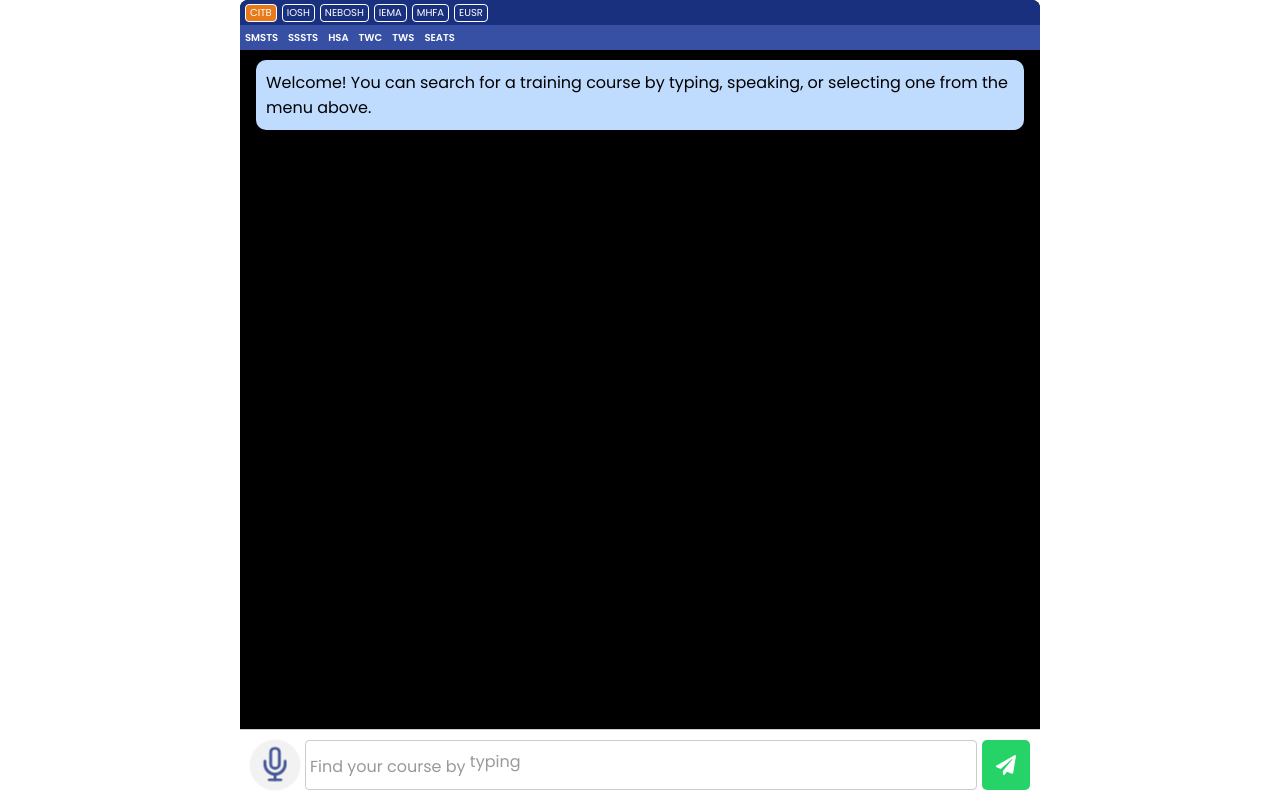
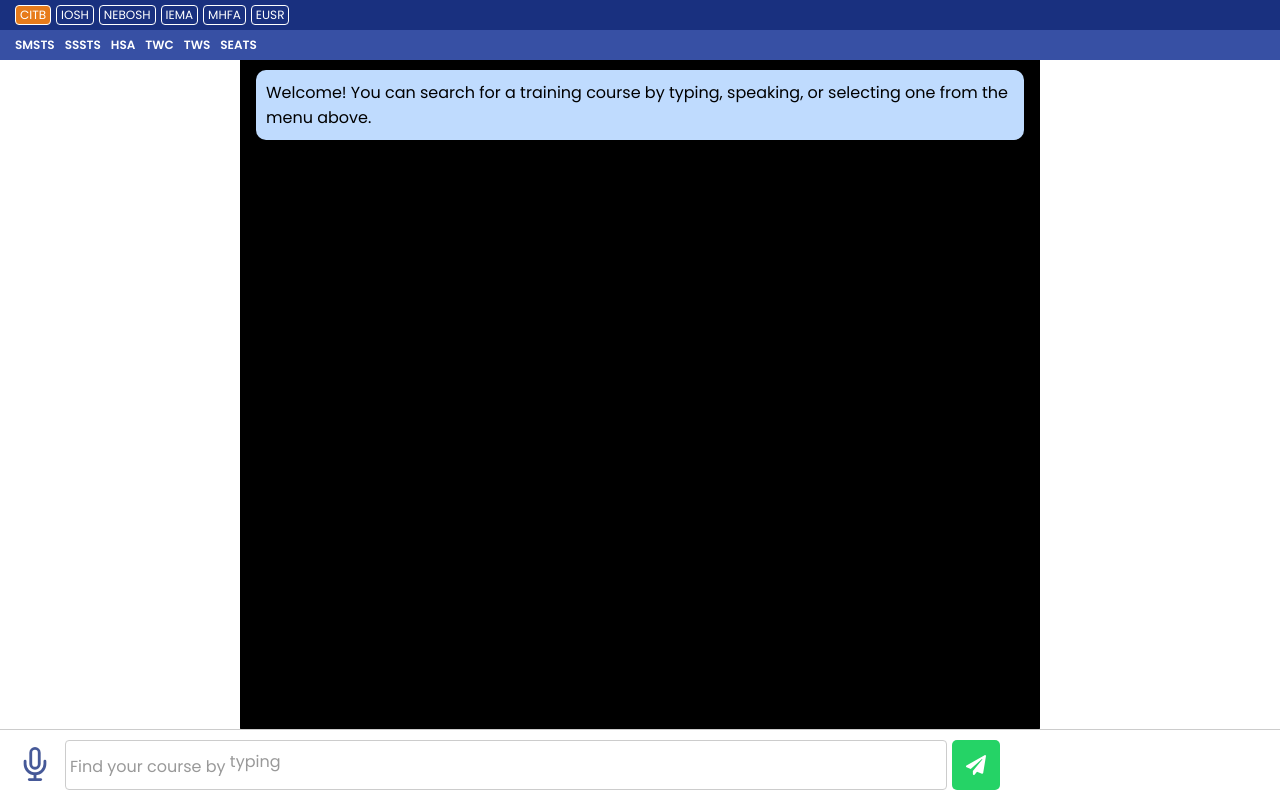
Before and after one commit to danieliancu/talk, a Next.js app: page / in a window 1280 px wide. Built offline with nearby package versions, Linux system fonts and the light colour scheme.

Commit message:
v 1.2 - small changes - fixed divs at the top and bottom

```diff
--- a/pages/api/ask.js
+++ b/pages/api/ask.js
@@ -8,12 +8,6 @@ import {
 import { normalizeText } from "@/lib/utils/normalize";
 import { buildMeta } from "@/lib/courses/buildMeta";
 import { detectSortKey } from "@/lib/sortTriggers";
-import { FaUser } from "react-icons/fa";
-
-import fs from "fs";
-import path from "path";
-import crypto from "crypto";
-import util from "util";
 
 
 
--- a/styles/Chat.module.css
+++ b/styles/Chat.module.css
@@ -3,7 +3,7 @@
     flex-direction: column;
     max-width: 800px;
     margin: 0 auto;
-    height: 100vh;
+    height: 92vh;
     background: white;
     border-radius: 8px;
     overflow: hidden;
@@ -15,21 +15,20 @@
     color: white;
     background: grey;
     margin-bottom: 10px;
-    position: relative;
-    position: absolute;
+    position: fixed;
     top:0px;
     z-index:1;
     width: 100%;
     left:0px;
-    height:50px;
+    height:60px;
 }
 
 .top > div {
-  height:25px;
+  height:30px;
   display: flex;
   align-items: center;
-  padding: 5px;
-  font-size: 10px;
+  padding: 15px;
+  font-size: 12px;
 }
 
 .menu {
@@ -54,7 +53,7 @@
 
   .chat {
     flex: 1;
-    padding: 60px 16px 16px 16px;
+    padding: 70px 16px 16px 16px;
     overflow-y: auto;
     background: black;
   }
@@ -97,15 +96,17 @@
     border-top: 1px solid #ccc;
     background: white;
     gap: 5px;
-    position: relative;
+    position: fixed;
+    bottom: 0;
+    left: 0;
+    width: 100%;
   }
 
 .inputWrap input {
-  flex: 1;
   padding: 8px;
   border: 1px solid #ccc;
   border-radius: 4px;
-
+  width: 70%;
   font-size: 16px;
   font-weight: 400;
   color: #999;
@@ -150,38 +151,9 @@
     justify-content: center;
     font-weight: bold;
     font-size: 1.25rem;
-    animation: pulse 2s infinite;
   }
 
-  @keyframes pulse {
-    0% {
-      transform: scale(1);
-      opacity: 1;
-    }
-    50% {
-      transform: scale(1.05);
-      opacity: 0.8;
-    }
-    100% {
-      transform: scale(1);
-      opacity: 1;
-    }
-  }
 
-  @keyframes slowPulse {
-  0% {
-    transform: scale(1);
-    opacity: 1;
-  }
-  50% {
-    transform: scale(1.02);
-    opacity: 0.8;
-  }
-  100% {
-    transform: scale(1);
-    opacity: 1;
-  }
-}
 
 
 .voiceWrap {
@@ -197,7 +169,7 @@
     border-radius: 100%;
     border:none;
     opacity:.8;
-    animation: slowPulse 1.2s infinite ease-in-out;
+    background-color: white;
   }
 
 
```
